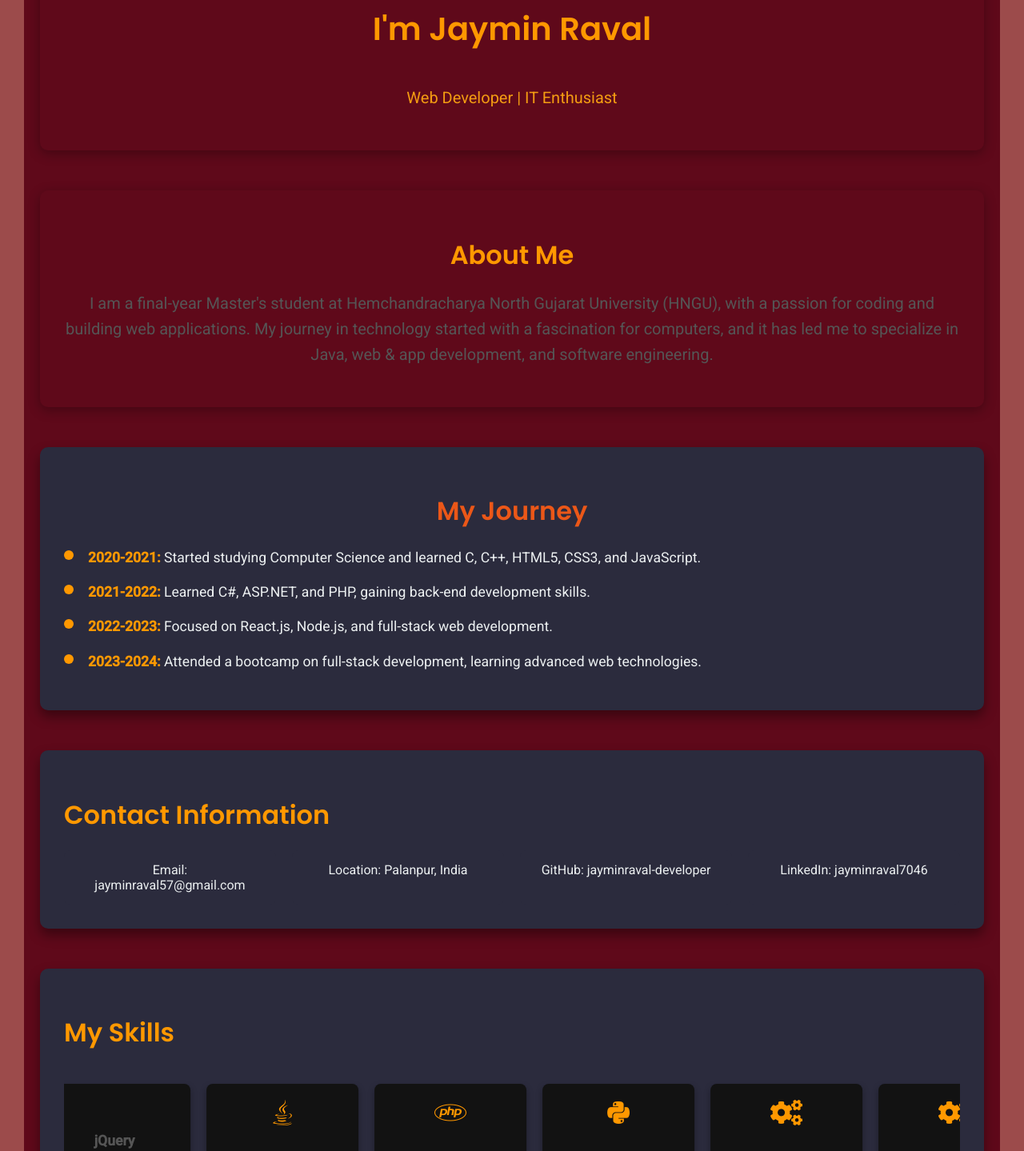
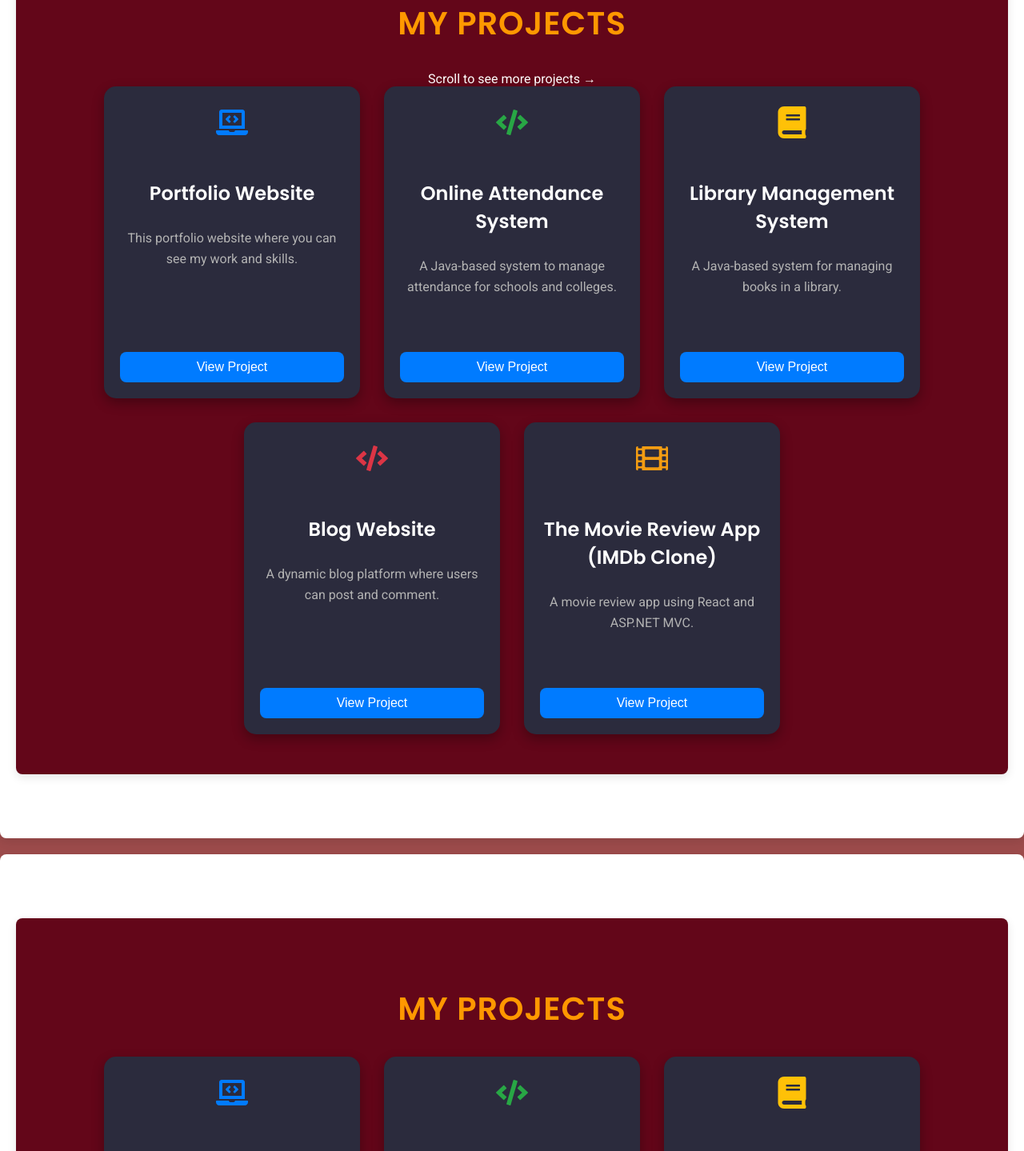
Before and after one commit to jayminraval-developer/My-Portfolio, a React (Create React App) app: page / in a window 1280 px wide. Shown: the part 940-2379 px from the top of the page at 80% size. Built offline with nearby package versions, Linux system fonts and the light colour scheme.

Commit message:
Update AboutMe.js

```diff
--- a/src/components/AboutMe.js
+++ b/src/components/AboutMe.js
@@ -1,120 +1,120 @@
-import React, { useEffect, useRef } from 'react';
-import './AboutMe.css';
-import AOS from 'aos';
-import 'aos/dist/aos.css';
+import React, { useState, useRef, useEffect } from 'react';
+import { FaCode, FaLaptopCode, FaBook, FaFilm, FaTimes } from 'react-icons/fa';
+import './Projects.css';
 
-function AboutMe() {
-  const skillsContainerRef = useRef(null);
+const projects = [
+  {
+    title: 'Portfolio Website',
+    description: 'This portfolio website where you can see my work and skills.',
+    icon: <FaLaptopCode size={40} color="#007bff" />,
+    fullDescription: 'A dynamic portfolio website built using React.js.',
+    githubLink: 'https://github.com/yourusername/portfolio',
+    liveDemoLink: 'https://your-portfolio-live.com',
+  },
+  {
+    title: 'Online Attendance System',
+    description: 'A Java-based system to manage attendance for schools and colleges.',
+    icon: <FaCode size={40} color="#28a745" />,
+    fullDescription: 'Manage student attendance using Java and MySQL.',
+    githubLink: 'https://github.com/yourusername/attendance-system',
+  },
+  {
+    title: 'Library Management System',
+    description: 'A Java-based system for managing books in a library.',
+    icon: <FaBook size={40} color="#ffc107" />,
+    fullDescription: 'Helps libraries manage book checkouts, returns, and availability.',
+    githubLink: 'https://github.com/yourusername/library-management',
+  },
+  {
+    title: 'Blog Website',
+    description: 'A dynamic blog platform where users can post and comment.',
+    icon: <FaCode size={40} color="#dc3545" />,
+    fullDescription: 'Built with PHP and MySQL for blogging and commenting.',
+    githubLink: 'https://github.com/yourusername/blog-website',
+  },
+  {
+    title: 'The Movie Review App (IMDb Clone)',
+    description: 'A movie review app using React and ASP.NET MVC.',
+    icon: <FaFilm size={40} color="#f39c12" />,
+    fullDescription: 'Rate and review movies using React.js frontend and ASP.NET MVC backend.',
+    githubLink: 'https://github.com/yourusername/movie-review-app',
+    liveDemoLink: 'https://your-movie-app-live.com',
+  },
+];
 
+function Projects() {
+  const [selectedProject, setSelectedProject] = useState(null);
+  const [showScrollIndicator, setShowScrollIndicator] = useState(true);
+  const projectListRef = useRef(null);
+
+  const handleProjectClick = (project) => {
+    setSelectedProject(project);
+  };
+
+  const closeModal = () => {
+    setSelectedProject(null);
+  };
+
+  // Hide the scroll indicator after scrolling
   useEffect(() => {
-    AOS.init({
-      duration: 1600, // Animation speed
-    });
-
-    const skillsContainer = skillsContainerRef.current;
-
-    // Duplicate the content to achieve seamless infinite scroll
-    skillsContainer.innerHTML += skillsContainer.innerHTML;
-
-    // Handle manual scroll interruption
-    let isScrolling;
     const handleScroll = () => {
-      skillsContainer.style.animationPlayState = 'paused';
-      clearTimeout(isScrolling);
-
-      // Resume animation after 1.5 seconds of inactivity
-      isScrolling = setTimeout(() => {
-        skillsContainer.style.animationPlayState = 'running';
-      }, 1500);
+      if (projectListRef.current.scrollLeft > 10) {
+        setShowScrollIndicator(false);
+      }
     };
 
-    // Attach the scroll event listener
-    skillsContainer.addEventListener('scroll', handleScroll);
+    const projectList = projectListRef.current;
+    projectList.addEventListener('scroll', handleScroll);
 
-    return () => {
-      // Cleanup event listener on unmount
-      skillsContainer.removeEventListener('scroll', handleScroll);
-    };
+    return () => projectList.removeEventListener('scroll', handleScroll);
   }, []);
 
-  const skills = [
-    { name: 'JavaScript', icon: 'fab fa-js-square' },
-    { name: 'React', icon: 'fab fa-react' },
-    { name: 'Node.js', icon: 'fab fa-node' },
-    { name: 'HTML5', icon: 'fab fa-html5' },
-    { name: 'CSS3', icon: 'fab fa-css3-alt' },
-    { name: 'Java', icon: 'fab fa-java' },
-    { name: 'C#', icon: 'fab fa-cuttlefish' },
-    { name: 'ASP .NET MVC', icon: 'fab fa-microsoft' },
-    { name: 'MySQL', icon: 'fas fa-database' },
-    { name: 'SQL', icon: 'fas fa-database' },
-    { name: 'Bootstrap', icon: 'fab fa-bootstrap' },
-    { name: 'jQuery', icon: 'fab fa-jquery' },
-    { name: 'Oracle', icon: 'fab fa-java' },
-    { name: 'PHP', icon: 'fab fa-php' },
-    { name: 'Python', icon: 'fab fa-python' },
-    { name: 'C', icon: 'fas fa-cogs' },
-    { name: 'C++', icon: 'fas fa-cogs' },
-  ];
+  return (
+    <section className="projects">
+      <h2>My Projects</h2>
 
-  return (
-    <div className="about-me-container">
-      {/* Hero Section */}
-      <section className="hero-section" data-aos="fade-up">
-        <h1>I'm Jaymin Raval</h1>
-        <p className="tagline">Web Developer | IT Enthusiast</p>
-      </section>
+      {showScrollIndicator && (
+        <span className="scroll-indicator">Scroll to see more projects →</span>
+      )}
 
-      {/* Introduction Section */}
-      <section className="intro-section" data-aos="fade-up">
-        <h2>About Me</h2>
-        <p>
-          I am a final-year Master's student at Hemchandracharya North Gujarat University (HNGU),
-          with a passion for coding and building web applications. My journey in technology started with a fascination for computers,
-          and it has led me to specialize in Java, web & app development, and software engineering.
-        </p>
-      </section>
+      <div className="project-list" ref={projectListRef}>
+        {projects.map((project, index) => (
+          <div
+            key={index}
+            className="project-card"
+            onClick={() => handleProjectClick(project)}
+          >
+            <div className="project-icon">{project.icon}</div>
+            <h3>{project.title}</h3>
+            <p>{project.description}</p>
+            <button className="view-project-btn">View Project</button>
+          </div>
+        ))}
+      </div>
 
-      {/* Journey Section */}
-      <section className="journey-section" data-aos="fade-up">
-        <h2>My Journey</h2>
-        <div className="journey-timeline">
-          <ul>
-            <li><div className="timeline-point"></div> <span>2020-2021:</span> Started studying Computer Science and learned C, C++, HTML5, CSS3, and JavaScript.</li>
-            <li><div className="timeline-point"></div> <span>2021-2022:</span> Learned C#, ASP.NET, and PHP, gaining back-end development skills.</li>
-            <li><div className="timeline-point"></div> <span>2022-2023:</span> Focused on React.js, Node.js, and full-stack web development.</li>
-            <li><div className="timeline-point"></div> <span>2023-2024:</span> Attended a bootcamp on full-stack development, learning advanced web technologies.</li>
-          </ul>
-        </div>
-      </section>
-
-      {/* Contact Information Section */}
-      <section className="contact-section" data-aos="fade-up">
-        <h2>Contact Information</h2>
-        <div className="info-grid">
-          <div className="info">Email: jayminraval57@gmail.com</div>
-          <div className="info">Location: Palanpur, India</div>
-          <div className="info">GitHub: jayminraval-developer</div>
-          <div className="info">LinkedIn: jayminraval7046</div>
-        </div>
-      </section>
-
-      {/* Skills Section */}
-      <section className="skills-section" data-aos="fade-up">
-        <h2>My Skills</h2>
-        <div className="skills-wrapper">
-          <div className="skills-container" ref={skillsContainerRef}>
-            {skills.map((skill, index) => (
-              <div key={index} className="skill-item">
-                <i className={skill.icon}></i>
-                <p>{skill.name}</p>
-              </div>
-            ))}
+      {selectedProject && (
+        <div className="project-modal" onClick={closeModal}>
+          <div className="project-modal-content" onClick={(e) => e.stopPropagation()}>
+            <button className="close-btn" onClick={closeModal}>
+              <FaTimes size={20} />
+            </button>
+            <h3>{selectedProject.title}</h3>
+            <p>{selectedProject.fullDescription}</p>
+            {selectedProject.githubLink && (
+              <a href={selectedProject.githubLink} className="project-link" target="_blank" rel="noopener noreferrer">
+                View on GitHub
+              </a>
+            )}
+            {selectedProject.liveDemoLink && (
+              <a href={selectedProject.liveDemoLink} className="project-link" target="_blank" rel="noopener noreferrer">
+                Live Demo
+              </a>
+            )}
           </div>
         </div>
-      </section>
-    </div>
+      )}
+    </section>
   );
 }
 
-export default AboutMe;
+export default Projects;
```
